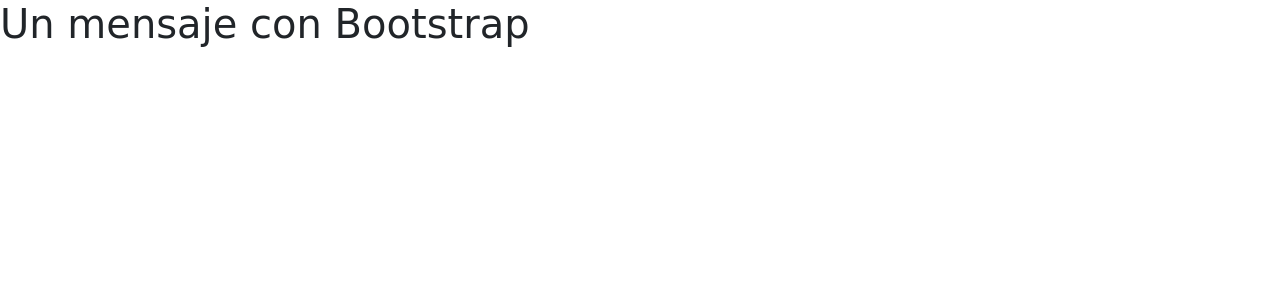
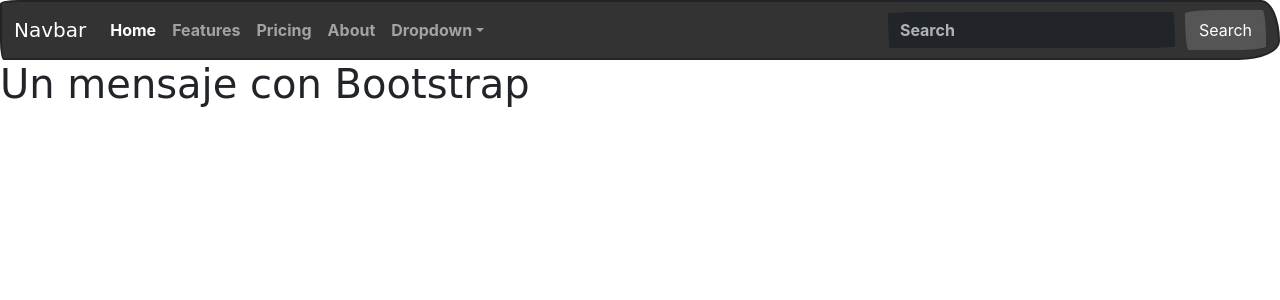
Before and after one commit to granroble/asistencias_app, a Flask app: page / in a window 1280 px wide. Shown: the top 300 px of the page. Run offline with Flask 3, Linux system fonts and the light colour scheme; some libraries are stand-ins or nearby versions; some web fonts are replaced.

Commit message:
Se agrega una barra de navegación a la plantilla base usando {% include %} de jinja2

```diff
--- a/templates/base.html
+++ b/templates/base.html
@@ -8,6 +8,7 @@
     <title>{% block title %}{% endblock %}</title>
 </head>
 <body>
+    {% include "navbar.html" %}
     {%block content %}{% endblock %}
     <script src="https://cdn.jsdelivr.net/npm/bootstrap@5.3.3/dist/js/bootstrap.bundle.min.js" integrity="sha384-YvpcrYf0tY3lHB60NNkmXc5s9fDVZLESaAA55NDzOxhy9GkcIdslK1eN7N6jIeHz" crossorigin="anonymous"></script>
 </body>
--- /dev/null
+++ b/templates/navbar.html
@@ -0,0 +1,40 @@
+<nav class="navbar navbar-expand-lg bg-primary" data-bs-theme="dark">
+    <div class="container-fluid">
+      <a class="navbar-brand" href="#">Navbar</a>
+      <button class="navbar-toggler" type="button" data-bs-toggle="collapse" data-bs-target="#navbarColor01" aria-controls="navbarColor01" aria-expanded="false" aria-label="Toggle navigation">
+        <span class="navbar-toggler-icon"></span>
+      </button>
+      <div class="collapse navbar-collapse" id="navbarColor01">
+        <ul class="navbar-nav me-auto">
+          <li class="nav-item">
+            <a class="nav-link active" href="#">Home
+              <span class="visually-hidden">(current)</span>
+            </a>
+          </li>
+          <li class="nav-item">
+            <a class="nav-link" href="#">Features</a>
+          </li>
+          <li class="nav-item">
+            <a class="nav-link" href="#">Pricing</a>
+          </li>
+          <li class="nav-item">
+            <a class="nav-link" href="#">About</a>
+          </li>
+          <li class="nav-item dropdown">
+            <a class="nav-link dropdown-toggle" data-bs-toggle="dropdown" href="#" role="button" aria-haspopup="true" aria-expanded="false">Dropdown</a>
+            <div class="dropdown-menu">
+              <a class="dropdown-item" href="#">Action</a>
+              <a class="dropdown-item" href="#">Another action</a>
+              <a class="dropdown-item" href="#">Something else here</a>
+              <div class="dropdown-divider"></div>
+              <a class="dropdown-item" href="#">Separated link</a>
+            </div>
+          </li>
+        </ul>
+        <form class="d-flex">
+          <input class="form-control me-sm-2" type="search" placeholder="Search">
+          <button class="btn btn-secondary my-2 my-sm-0" type="submit">Search</button>
+        </form>
+      </div>
+    </div>
+</nav>
```
